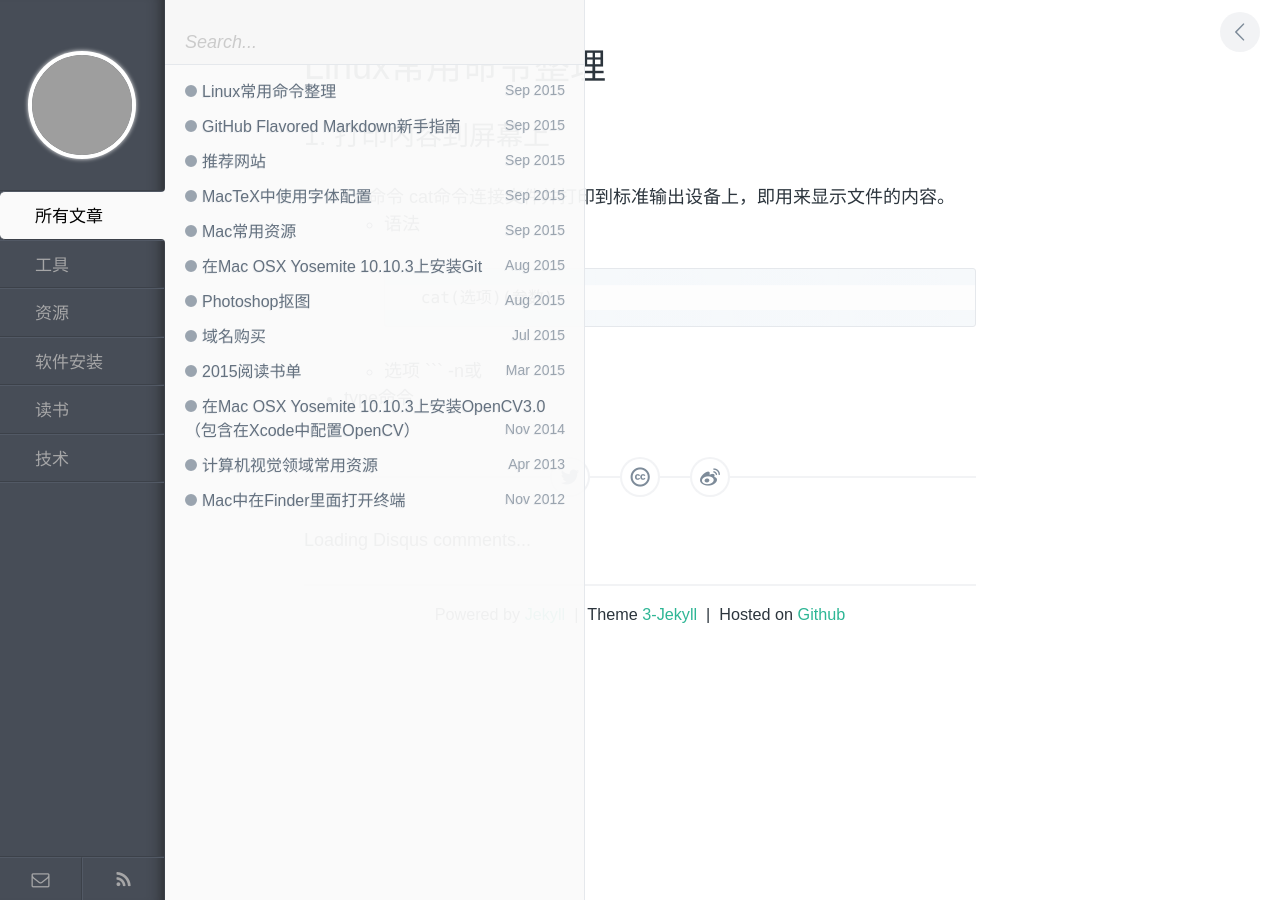
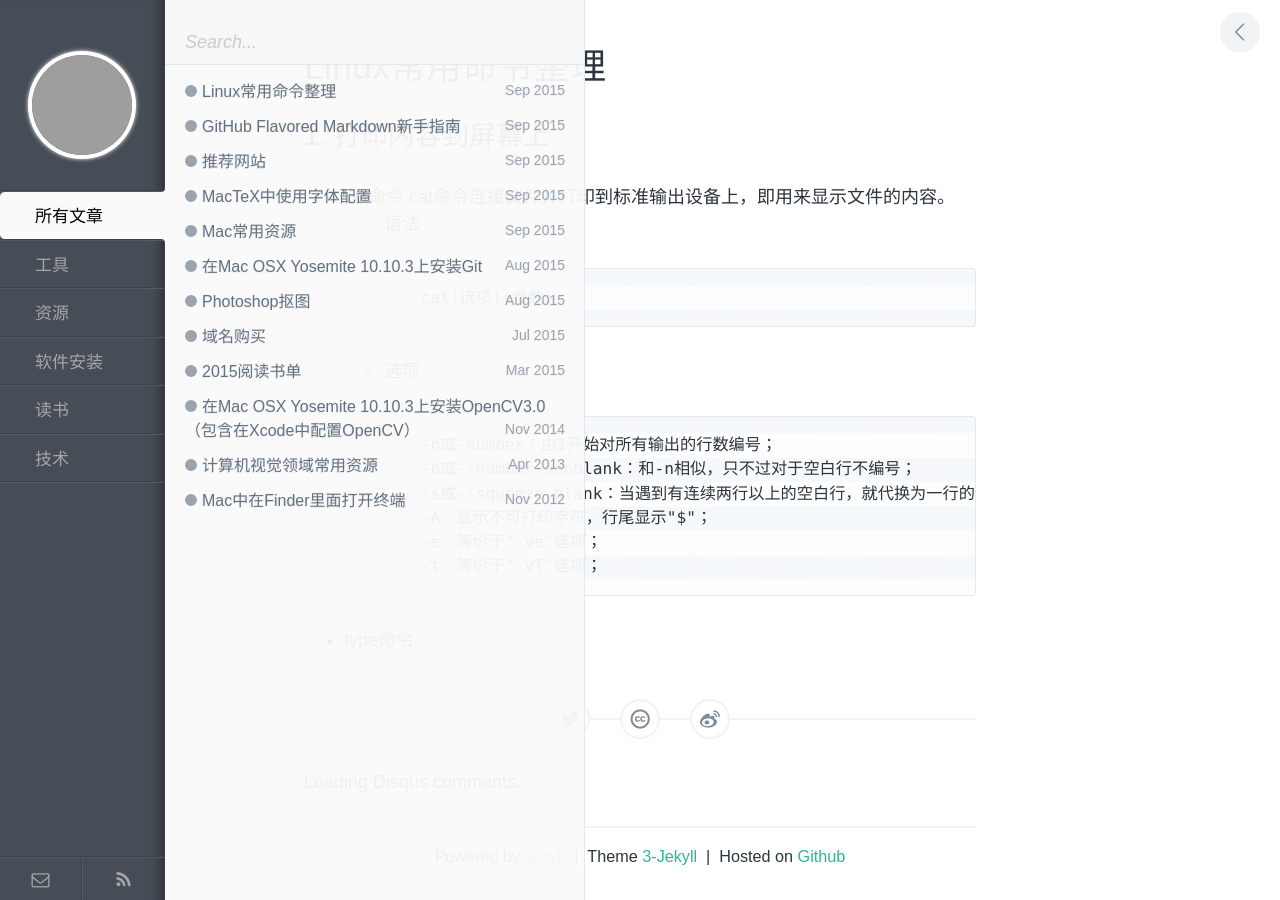
Before and after one commit to zhuyafei/zhuyafei.github.io, a Jekyll site: the page built from _posts/tech/2015-09-21-LinuxCommand.md, in a window 1280 px wide. Built offline with Jekyll 4.4.1, drawn with Linux system fonts in a browser that asks for light colours; comment, search, counter and statistics services are not loaded; grey boxes are pictures that could not be loaded.

Commit message:
Modify 2015-09-21-LinuxCommand.md

````diff
--- a/_posts/tech/2015-09-21-LinuxCommand.md
+++ b/_posts/tech/2015-09-21-LinuxCommand.md
@@ -13,6 +13,12 @@
 	```
 	* 选项
 	```
-	-n或
+	-n或-number：由1开始对所有输出的行数编号；
+	-b或--number-nonblank：和-n相似，只不过对于空白行不编号；
+	-s或--squeeze-blank：当遇到有连续两行以上的空白行，就代换为一行的空白行；
+	-A：显示不可打印字符，行尾显示"$"；
+	-e：等价于"-ve"选项；
+	-t：等价于"-vT"选项；
+	```
 
 * type命令
````
